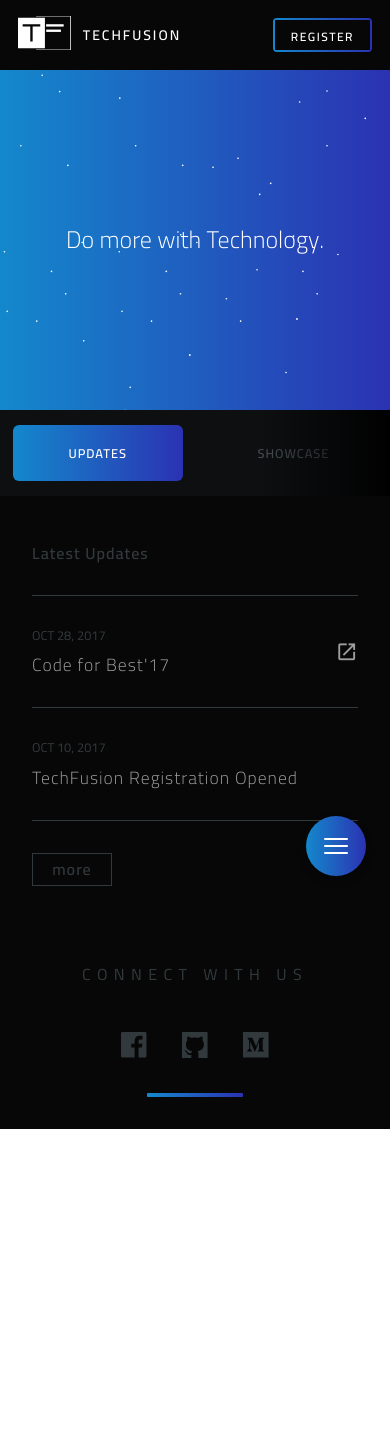
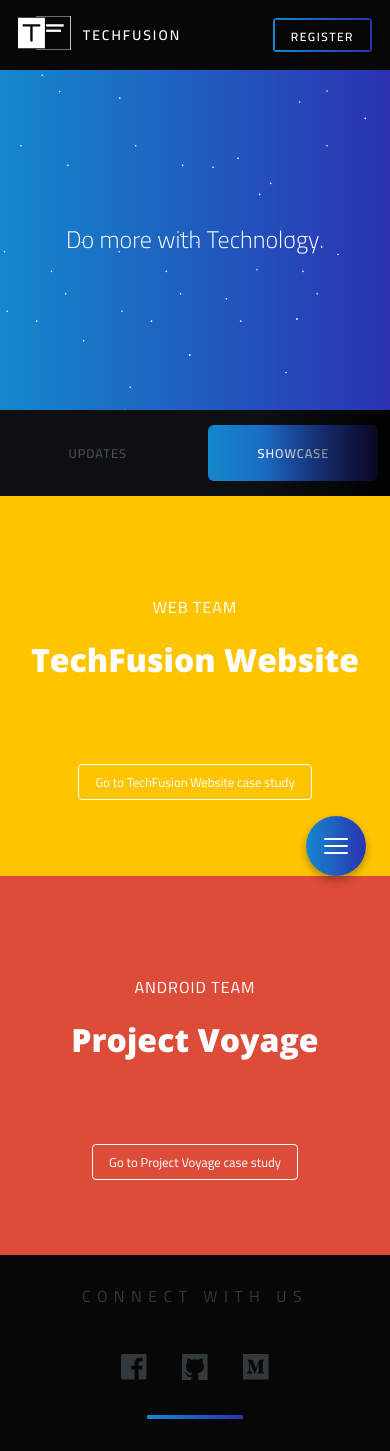
Before and after one commit to Garvid37/techfusionclub.github.io, a Jekyll site: the page built from index.html, in a window 390 px wide. Built offline with Jekyll 4.4.1, drawn with Linux system fonts in a browser that asks for light colours; before the commit the page ends 1129 px from its top, so only the background shows below that.

Commit message:
Add Showcase Section

```diff
--- /dev/null
+++ b/_data/showcase.yml
@@ -0,0 +1,11 @@
+- title : TechFusion Website
+  team : Web Team
+  cta : website
+  bg: FFC400
+  theme: light
+
+- title : Project Voyage
+  team : Android Team
+  cta : voyage
+  bg: dd4b39
+  theme: light
--- a/_includes/head.html
+++ b/_includes/head.html
@@ -33,7 +33,7 @@
     {% seo %}
 
     <link href="https://fonts.googleapis.com/icon?family=Material+Icons" rel="stylesheet">
-    <link href="https://fonts.googleapis.com/css?family=Cairo:300,400,600" rel="stylesheet">
+    <link href="https://fonts.googleapis.com/css?family=Cairo:300,400,600|Open+Sans:800" rel="stylesheet">
 
     <link rel="stylesheet" href="{{ "assets/css/main.css" | relative_url }}">
     <link rel="canonical" href="{{ page.url | replace:'index.html','' | absolute_url }}">
--- /dev/null
+++ b/_includes/showcase.html
@@ -0,0 +1,23 @@
+<div id="showcase" class="">
+
+  <div class="tf-showcase">
+
+    {% for project in site.data.showcase %}
+
+    <div class="flex tf-project-wrap {{ project.theme }}" style="
+    background-color: #{{ project.bg }};">
+     <div class="flex tf-project">
+      <div class="tf-project-info">
+       <div class="tf-project-team">{{ project.team }}</div>
+       <div class="tf-project-title">{{ project.title }}</div>
+      </div>
+
+      <a href="#" class="tf-project-cta light">Go to {{ project.title }} case study</a>
+     </div>
+    </div>
+
+    {% endfor %}
+
+  </div>
+
+</div>
--- a/_includes/tabs.html
+++ b/_includes/tabs.html
@@ -1,8 +1,8 @@
 <nav class="tf-tabs">
 
  <div class="tf-tabs-links flex">
-  <a href="#" class="tf-tab-link tab-active tf-gradient" data-tab="updates">Updates</a>
-  <a href="#" class="tf-tab-link" data-tab="showcase">Showcase</a>
+  <a href="#" class="tf-tab-link" data-tab="updates">Updates</a>
+  <a href="#" class="tf-tab-link tf-gradient tab-active" data-tab="showcase">Showcase</a>
   <a href="#" class="tf-tab-link" data-tab="competition">Competition</a>
   <a href="#" class="tf-tab-link" data-tab="teams">Teams</a>
   <a href="#" class="tf-tab-link" data-tab="techveda">TechVeda</a>
--- a/_includes/updates.html
+++ b/_includes/updates.html
@@ -1,4 +1,4 @@
-<div id="updates" class="tf-updates">
+<div id="updates" class="tf-updates tf-tabs-c">
 
  <div class="flex tf-update-title-wrap">
   <span class="tf-update-dummy"></span>
@@ -48,7 +48,7 @@
 
 </div>
 
-<div id="showcase" class="tf-tabs-c">Showcase</div>
+
 <div id="competition" class="tf-tabs-c">Competition</div>
 <div id="teams" class="tf-tabs-c">Team</div>
 <div id="techveda" class="tf-tabs-c">TechVeda</div>
--- a/assets/css/_scss/main.scss
+++ b/assets/css/_scss/main.scss
@@ -5,4 +5,5 @@
 @import "hero-section.scss";
 @import "tabs.scss";
 @import "updates.scss";
+@import "showcase.scss";
 @import "footer.scss";
--- a/index.html
+++ b/index.html
@@ -6,4 +6,5 @@
 {% include hero-section.html %}
 {% include tabs.html %}
 {% include updates.html %}
+{% include showcase.html %}
 {% include footer.html %}
```
Also changed, not shown: assets/css/_scss/showcase.scss (added, +116 -0 lines), assets/js/_main.js (+10 -10 lines), assets/css/main.css, assets/images/showcase-bg.svg (added), assets/js/main.js, 1 other file.
